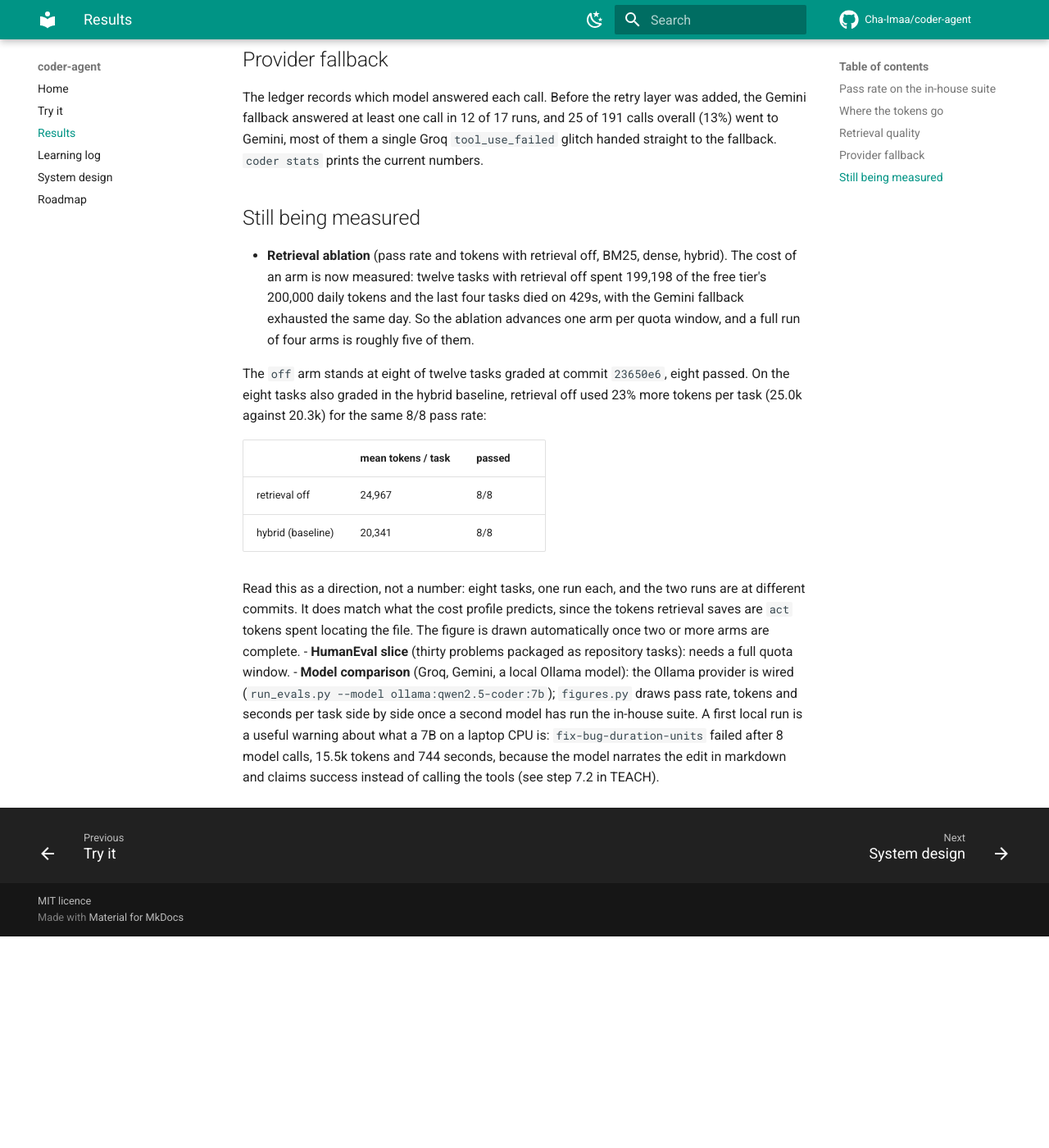
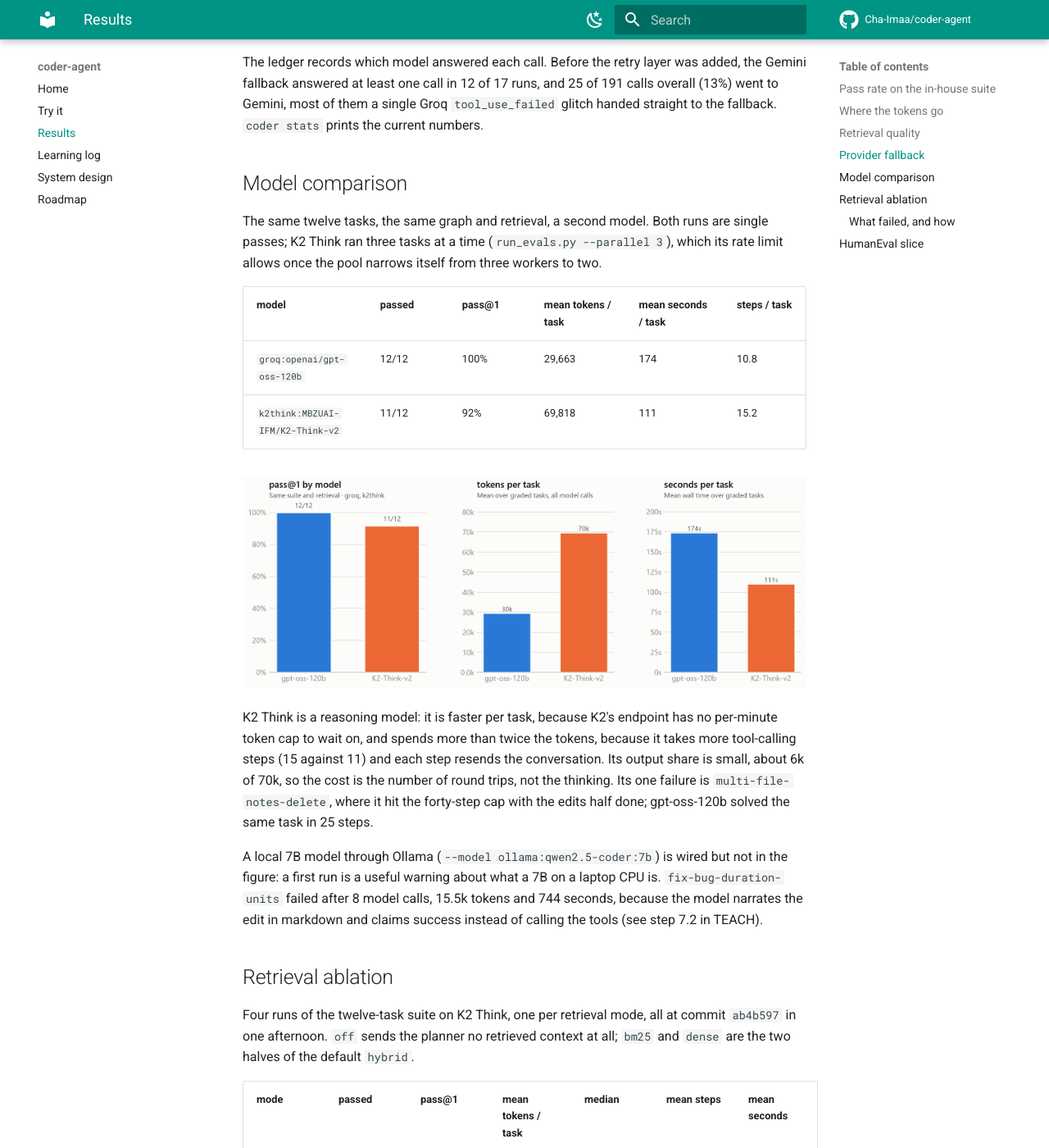
Before and after one commit to Cha-Imaa/coder-agent, an MkDocs documentation site: the page built from docs/results.md, in a window 1280 px wide and 1400 px high, scrolled down 2927 px. Shown: the whole window at 82% size. Built offline with MkDocs 1.6.1 and Material for MkDocs 9.7.7, drawn with Linux system fonts in a browser that asks for light colours; comment, search, counter and statistics services are not loaded; before the commit the page ends 4069 px from its top, so only the background shows below that; some of the changed text lies outside the part shown.

Commit message:
feat: retrieval ablation, model comparison and HumanEval on K2 Think, with figures that hold the model and suite fixed

```diff
--- a/docs/results.md
+++ b/docs/results.md
@@ -67,31 +67,90 @@
 Gemini, most of them a single Groq `tool_use_failed` glitch handed straight to the fallback.
 `coder stats` prints the current numbers.
 
-## Still being measured
+## Model comparison
 
-- **Retrieval ablation** (pass rate and tokens with retrieval off, BM25, dense, hybrid). The
-  cost of an arm is now measured: twelve tasks with retrieval off spent 199,198 of the free
-  tier's 200,000 daily tokens and the last four tasks died on 429s, with the Gemini fallback
-  exhausted the same day. So the ablation advances one arm per quota window, and a full run of
-  four arms is roughly five of them.
+The same twelve tasks, the same graph and retrieval, a second model. Both runs are single
+passes; K2 Think ran three tasks at a time (`run_evals.py --parallel 3`), which its rate limit
+allows once the pool narrows itself from three workers to two.
 
-  The `off` arm stands at eight of twelve tasks graded at commit `23650e6`, eight passed. On the
-  eight tasks also graded in the hybrid baseline, retrieval off used 23% more tokens per task
-  (25.0k against 20.3k) for the same 8/8 pass rate:
+| model | passed | pass@1 | mean tokens / task | mean seconds / task | steps / task |
+|---|---|---|---|---|---|
+| `groq:openai/gpt-oss-120b` | 12/12 | 100% | 29,663 | 174 | 10.8 |
+| `k2think:MBZUAI-IFM/K2-Think-v2` | 11/12 | 92% | 69,818 | 111 | 15.2 |
 
-  | | mean tokens / task | passed |
-  |---|---|---|
-  | retrieval off | 24,967 | 8/8 |
-  | hybrid (baseline) | 20,341 | 8/8 |
+![pass@1, tokens and seconds per task by model](figures/model_comparison.png)
 
-  Read this as a direction, not a number: eight tasks, one run each, and the two runs are at
-  different commits. It does match what the cost profile predicts, since the tokens retrieval
-  saves are `act` tokens spent locating the file. The figure is drawn automatically once two or
-  more arms are complete.
-- **HumanEval slice** (thirty problems packaged as repository tasks): needs a full quota window.
-- **Model comparison** (Groq, Gemini, a local Ollama model): the Ollama provider is wired
-  (`run_evals.py --model ollama:qwen2.5-coder:7b`); `figures.py` draws pass rate, tokens and
-  seconds per task side by side once a second model has run the in-house suite. A first local
-  run is a useful warning about what a 7B on a laptop CPU is: `fix-bug-duration-units` failed
-  after 8 model calls, 15.5k tokens and 744 seconds, because the model narrates the edit in
-  markdown and claims success instead of calling the tools (see step 7.2 in TEACH).
+K2 Think is a reasoning model: it is faster per task, because K2's endpoint has no per-minute
+token cap to wait on, and spends more than twice the tokens, because it takes more tool-calling
+steps (15 against 11) and each step resends the conversation. Its output share is small, about
+6k of 70k, so the cost is the number of round trips, not the thinking. Its one failure is
+`multi-file-notes-delete`, where it hit the forty-step cap with the edits half done; gpt-oss-120b
+solved the same task in 25 steps.
+
+A local 7B model through Ollama (`--model ollama:qwen2.5-coder:7b`) is wired but not in the
+figure: a first run is a useful warning about what a 7B on a laptop CPU is. `fix-bug-duration-units`
+failed after 8 model calls, 15.5k tokens and 744 seconds, because the model narrates the edit in
+markdown and claims success instead of calling the tools (see step 7.2 in TEACH).
+
+## Retrieval ablation
+
+Four runs of the twelve-task suite on K2 Think, one per retrieval mode, all at commit `ab4b597`
+in one afternoon. `off` sends the planner no retrieved context at all; `bm25` and `dense` are
+the two halves of the default `hybrid`.
+
+| mode | passed | pass@1 | mean tokens / task | median | mean steps | mean seconds |
+|---|---|---|---|---|---|---|
+| off | 12/12 | 100% | 60,534 | 40.0k | 14.9 | 72 |
+| bm25 | 9/12 | 75% | 66,654 | 31.9k | 12.4 | 90 |
+| dense | 10/12 | 83% | 69,958 | 33.6k | 15.2 | 111 |
+| hybrid (default) | 11/12 | 92% | 69,818 | 40.0k | 15.2 | 111 |
+
+![pass@1 and tokens per task by retrieval mode](figures/retrieval_ablation.png)
+
+**Retrieval mode makes no measurable difference on this suite.** Three readings support that:
+
+- The pass rates sit within three tasks of each other on twelve, and the token means within
+  15%. The order (off best, bm25 worst) is not the one any theory predicts, which is what a
+  null result looks like when the arms are ranked by noise.
+- The same task varies far more between arms than the arms do between themselves.
+  `add-test-mathx` cost 20k tokens in three arms and 160k in the fourth; `multi-file-notes-delete`
+  ranged from 67k to 256k; `add-feature-slugify` from 33k to 392k. With one run per arm that
+  spread is the noise floor, and every difference between arms is under it.
+- The retrieval eval predicted it. The benchmark repositories have three to five files,
+  recall@3 is 0.99 for every mode, and the planner is shown the right file whichever way it
+  is found. Retrieval is built for repositories where finding the file is the problem; on
+  ones this small the model finds it in one `list_dir`.
+
+An earlier partial `off` arm on Groq (eight tasks, a different commit) had suggested 23% more
+tokens without retrieval. Twelve tasks on one model at one commit do not reproduce it, and the
+earlier number is withdrawn: it was inside the same noise.
+
+### What failed, and how
+
+Six failures across 48 task runs, in two shapes:
+
+| shape | failures | what happened |
+|---|---|---|
+| hit the 40-step cap | 2 | `multi-file-notes-delete` (hybrid, 256k tokens), `add-feature-slugify` (bm25, 392k over two iterations). A third run, `multi-file-cart-discount` (dense), also hit the cap but with the edits complete, and the hidden tests passed |
+| passed its own tests, failed a hidden one | 4 | `fix-bug-shared-default-list` twice (bm25, dense), `multi-file-notes-delete` (bm25), `add-test-mathx` (dense) |
+
+The first shape is a budget question: a multi-file task on K2 takes 30 to 40 tool calls and
+`CODER_MAX_STEPS=40` sits right at that edge. The second is the reason the suite has hidden
+tests. In all four of those runs the agent's own verdict was "passed", after one iteration and
+fewer than twelve steps: it made the visible tests green and stopped, and the hidden test it
+never saw (the callers' list must not be mutated; two explicit lists must stay separate; the
+new test must catch a `gcd` sign mutant) is what the task was actually about.
+
+## HumanEval slice
+
+Thirty HumanEval problems packaged as repository tasks (a stub module, a visible smoke test, the
+official tests hidden), run on K2 Think three at a time.
+
+| Tasks | Passed | pass@1 | mean tokens / task | median | mean steps | mean seconds |
+|---|---|---|---|---|---|---|
+| 30 | 30 | 100% | 13,174 | 12.2k | 5.4 | 57 |
+
+Every problem was solved in one plan/act/test cycle and about five tool calls: read the stub,
+write the function, run the tests, finish. These are single-function problems that current hosted models solve on their own, so the
+number says the harness does not get in the model's way; the in-house suite, with its multi-file tasks and hidden tests that differ from the visible
+ones, is where the agent is actually measured.
```
Also changed, not shown: CHANGELOG.md (+12 -0 lines), README.md (+58 -13 lines), docs/figures/cost_profile.png, docs/figures/iteration_curve.png, docs/figures/model_comparison.png (added), docs/figures/pass_rate.png, docs/figures/retrieval_ablation.png (added), 12 other files.
